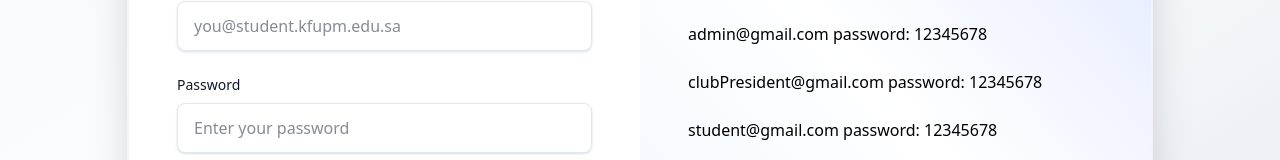
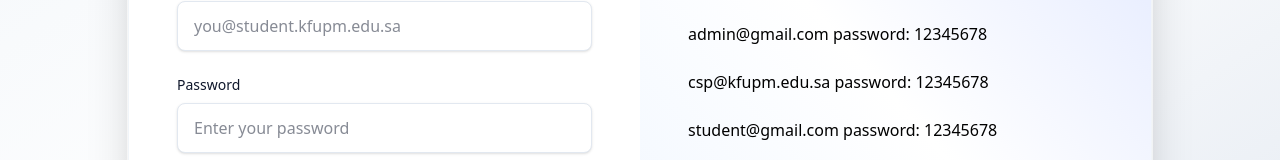
Before and after one commit to AbdulellahAlamer/SWE_363_project, a React (Vite) app: page / in a window 1280 px wide. Shown: the part 354-514 px from the top of the page. Built offline with nearby package versions, Linux system fonts and the light colour scheme; no server answers.

Commit message:
README files

```diff
--- a/src/App.jsx
+++ b/src/App.jsx
@@ -130,7 +130,7 @@ function App() {
                   discover opportunities tailored for you.
                 </p>
                 <p>admin@gmail.com password: 12345678</p>
-                <p>clubPresident@gmail.com password: 12345678</p>
+                <p>csp@kfupm.edu.sa password: 12345678</p>
                 <p>student@gmail.com password: 12345678</p>
               </div>
             )}
```
Also changed, not shown: 2 other files (tests, documents, lock files or other folders).
